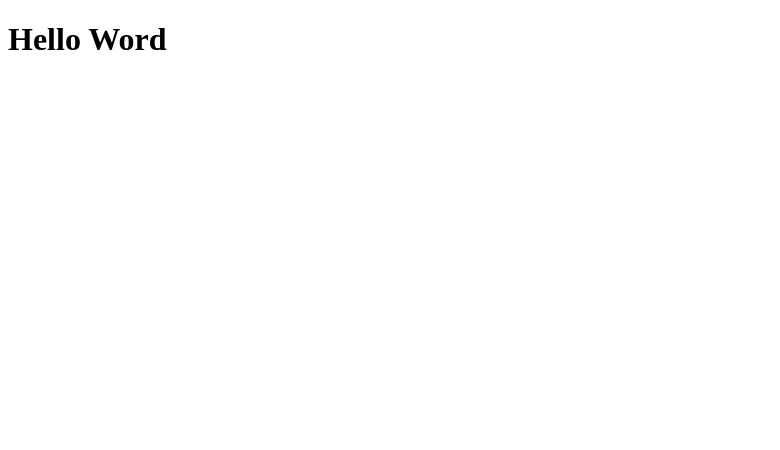
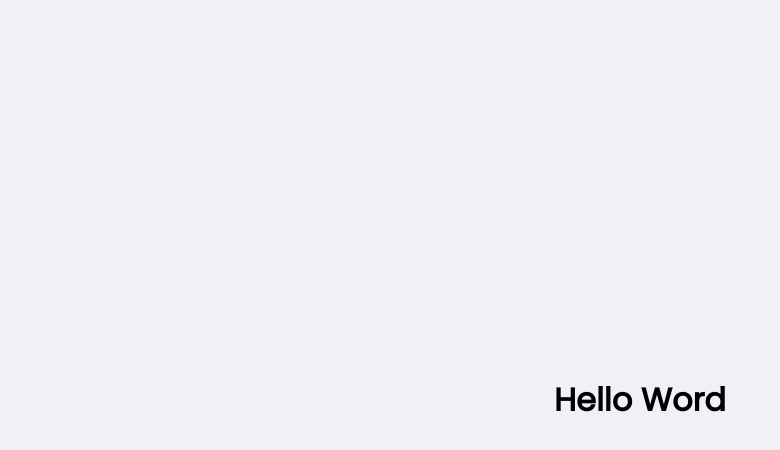
Before and after one commit to macedo-developer/proffy-web, a React (Create React App) app: page / in a window 1280 px wide. Shown: the top 450 px of the page, without its empty margins (0-780 px from the left). Built offline with nearby package versions, Linux system fonts and the light colour scheme.

Commit message:
Adding global styles

```diff
--- a/public/index.html
+++ b/public/index.html
@@ -6,6 +6,11 @@
     <meta name="viewport" content="width=device-width, initial-scale=1" />
     <meta name="theme-color" content="#000000" />
 
+    <link
+      href="https://fonts.googleapis.com/css2?family=Archivo:wght@400;700&family=Poppins&display=swap"
+      rel="stylesheet"
+    />
+
     <title>Proffy</title>
   </head>
   <body>
--- a/src/App.tsx
+++ b/src/App.tsx
@@ -1,4 +1,5 @@
 import React from "react";
+import "./assets/styles/global.css";
 
 function App() {
   return (
--- /dev/null
+++ b/src/assets/styles/global.css
@@ -0,0 +1,62 @@
+:root {
+  --color-background: #f0f0f7;
+  --color-primary-lighter: #9871f5;
+  --color-primary-light: #916bea;
+  --color-primary: #8257e5;
+  --color-primary-dark: #774dd6;
+  --color-primary-darker: #6842c2;
+  --color-secundary: #04d361;
+  --color-secundary-dark: #04bf58;
+  --color-title-in-primary: #ffffff;
+  --color-text-in-primary: #d4c2ff;
+  --color-text-title: #32264d;
+  --color-text-complement: #9c98a6;
+  --color-text-base: #6a6180;
+  --color-line-in-white: #e6e6f0;
+  --color-input-background: #f8f8fc;
+  --color-button-text: #ffffff;
+  --color-box-base: #ffffff;
+  --color-box-footer: #fafafc;
+
+  font-size: 60%;
+}
+
+* {
+  margin: 0;
+  padding: 0;
+  box-sizing: border-box;
+}
+
+html,
+body,
+#root {
+  height: 100vh;
+}
+
+body {
+  background: var(--color-background);
+}
+
+#root {
+  display: flex;
+  align-items: center;
+  justify-content: center;
+}
+
+body,
+input,
+button,
+textarea {
+  font: 500 1.6rem Poppins;
+}
+
+.container {
+  width: 90vw;
+  max-width: 700px;
+}
+
+@media (min-width: 700px) {
+  :root {
+    font-size: 62.5%;
+  }
+}
```
